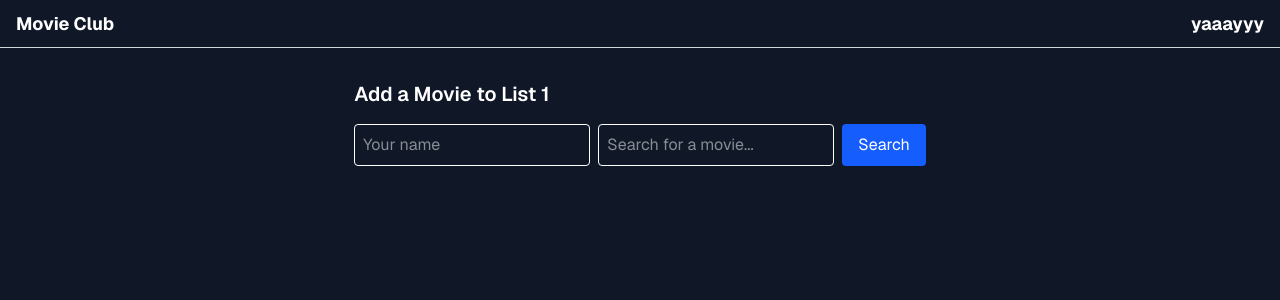
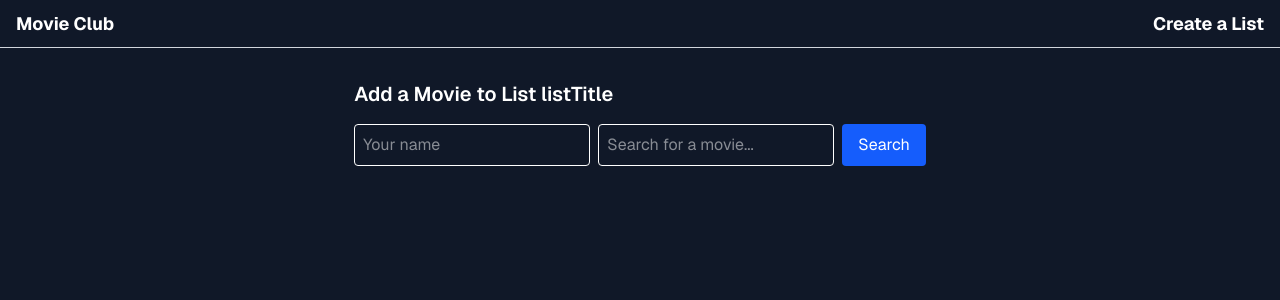
Before and after one commit to dclahan/movieapp, a Next.js app: page /list/1/add in a window 1280 px wide. Shown: the top 300 px of the page. Built offline with nearby package versions, Linux system fonts and the light colour scheme.

Commit message:
dev work, adding new pages, abt to switch to list page

```diff
--- a/src/app/layout.tsx
+++ b/src/app/layout.tsx
@@ -12,8 +12,12 @@ export const metadata: Metadata = {
 function TopNav() {
   return (
     <nav className="w-full justify-between h-12 border-b border-gray-300 flex items-center px-4 text-xl">
-      <div className="text-lg font-bold">Movie Club</div>
-      <div className="text-lg font-bold">yaaayyy</div>
+      <div className="text-lg font-bold">
+        <a href="/">Movie Club</a>
+      </div>
+      <div className="text-lg font-bold">
+        <a href="/list/create">Create a List</a>
+      </div>
     </nav>
   );
 }
--- a/src/app/list/[listId]/add/AddMovieForm.tsx
+++ b/src/app/list/[listId]/add/AddMovieForm.tsx
@@ -23,6 +23,7 @@ export default function AddMovieForm({ listId }: AddMovieFormProps) {
     if (!query.trim()) return;
     setLoadingSearch(true);
     setError('');
+    setSuccessMsg('');
     try {
       const res = await fetch(`/api/search-movie?query=${encodeURIComponent(query)}`);
       if (!res.ok) throw new Error((await res.json()).error || 'Search failed');
@@ -55,7 +56,7 @@ export default function AddMovieForm({ listId }: AddMovieFormProps) {
 
   return (
     <div className="p-4 max-w-3xl mx-auto">
-      <h2 className="text-xl font-semibold mb-4">Add a Movie to List {listId}</h2>
+      <h2 className="text-xl font-semibold mb-4">Add a Movie to List listTitle</h2>
 
       <form onSubmit={handleSearch} className="flex flex-col sm:flex-row gap-2 mb-4">
         <input
--- /dev/null
+++ b/src/app/list/[listId]/page.tsx
@@ -0,0 +1,8 @@
+// put in the current app/page.tsx file code, with changes to account for listId param
+// move currMovies.tsx and movies.tsx into this folder too, need to update imports accordingly
+
+export default async function ListPage() {
+  return (
+    <div>placeholder</div>
+  );
+}
--- /dev/null
+++ b/src/app/list/create/page.tsx
@@ -0,0 +1,7 @@
+// page to create a new list
+
+export default async function CreateListPage() {
+  return (
+    <div>placeholder</div>
+  );
+}
--- a/src/app/movies.tsx
+++ b/src/app/movies.tsx
@@ -32,12 +32,14 @@ export default function Movies() {
 
   // keep only listId===1
   const filtered = useMemo(() => data.filter(m => m.listId === 1), [data]);
+  const list_title = filtered[0]?.listTitle || '';
 
   // group by userNm
   const grouped = useMemo(() => groupBy(filtered, "userNm"), [filtered]);
 
   return (
     <div className="space-y-8 p-4">
+      <div className="text-2xl font-bold">{list_title}</div>
       {Object.entries(grouped).map(([user, movies]) => (
         <section key={user} className="space-y-4">
           <h2 className="text-xl font-semibold">{user}</h2>
```
Also changed, not shown: 1 other file (tests, documents, lock files or other folders).
